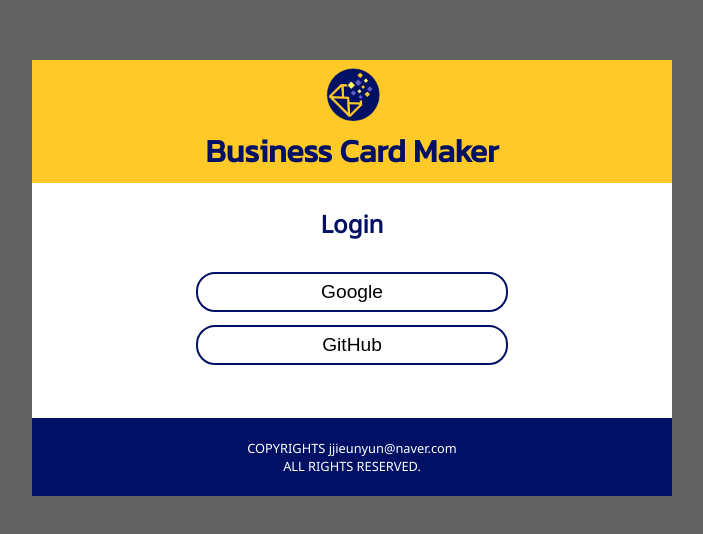
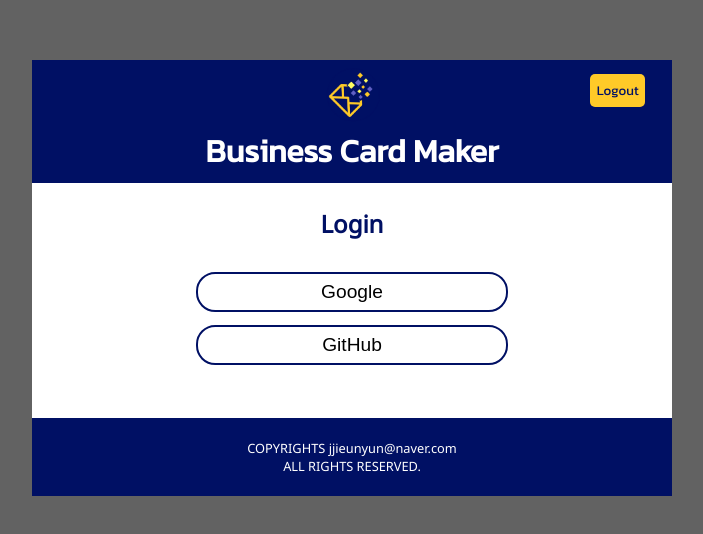
Before and after one commit to jjieunyun/Book_Log_maker, a React (Create React App) app: page / in a window 1280 px wide. Shown: the part 122-656 px from the top of the page, without its empty margins (288-991 px from the left). Built offline with nearby package versions, Linux system fonts and the light colour scheme; no server answers.

Commit message:
로그인화면

```diff
--- a/src/components/header/header.jsx
+++ b/src/components/header/header.jsx
@@ -7,7 +7,7 @@
     return (
         <header className={styles.header}>
             {/*⭐로그인이 되었다면 로그아웃이 가능한 버튼을 보여줌*/}
-            {onLogout && (<button
+            {true && (<button
                 className={styles.logout}
                 onClick={onLogout}>Logout</button>)}
             <img className={styles.logo} src={logo} alt="logo" />
--- a/src/components/header/header.module.css
+++ b/src/components/header/header.module.css
@@ -3,7 +3,7 @@
     width: 100%;
     text-align: center;
     padding: 0.5em 0 0.5rem 0;
-    background-color: #ffca28 ;
+    background-color: #001064 ;
     position: relative;
 }
 
@@ -15,19 +15,20 @@
 .title {
     margin: 0;
     font-size: 2rem;
-    color : #001064;
+    color : white;
     font-family: 'Kanit', sans-serif;
 }
 
 /*로그아웃 포지션은 부모요소에 영향을 받는다*/
 .logout {
     position: absolute;
-    right: 3em;
+    right: 2em;
     top: 1em;
     padding: 0.5em;
     border-radius: 5px;
-    background-color: #001064;
-    color: white;
+    background-color: #ffca28;
+    color: #001064;
     cursor: pointer;
     border: 0;
+    font-family: 'Kanit', sans-serif;
 }
```
